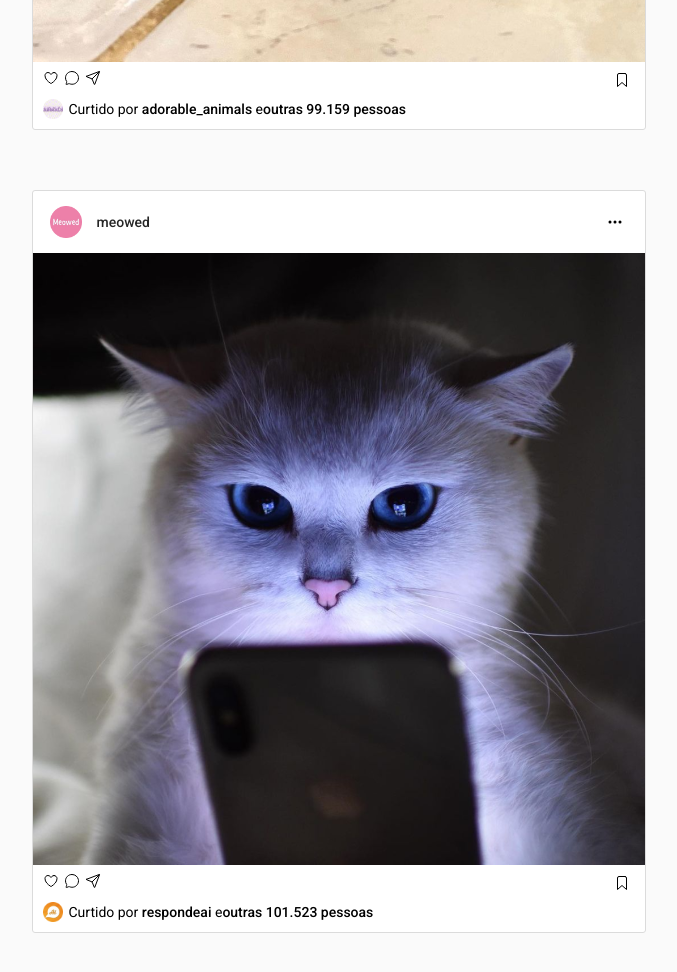
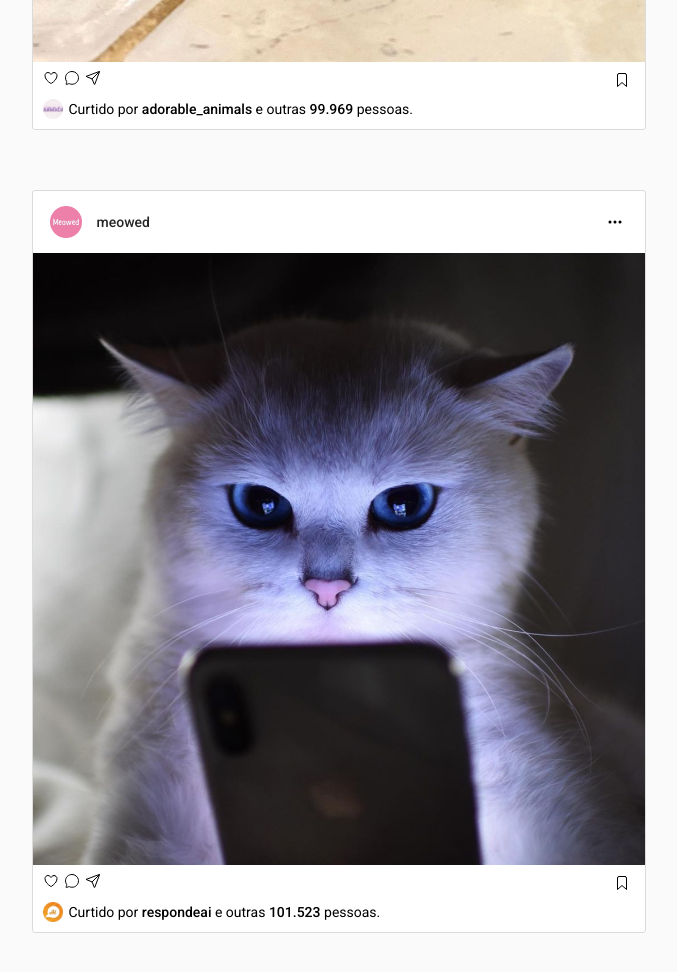
Before and after one commit to thi-coutinho/projeto7-instagramreact, a JavaScript app: page / in a window 1280 px wide. Shown: the part 1646-2618 px from the top of the page, without its empty margins (141-818 px from the left). Built offline with nearby package versions, Linux system fonts and the light colour scheme.

Commit message:
componetização stories e posts

```diff
--- a/public/style.css
+++ b/public/style.css
@@ -31,9 +31,6 @@ body {
   background-color: #ffffff;
   align-items: center;
   margin: 0 auto;
-  /* border: 1px solid #dbdbdb;
-  border-radius: 3px; */
-  /* margin: auto 0; */
 }
 
 .bar-left {
@@ -201,6 +198,10 @@ body {
 .profile img {
   margin-right: 17px;
 }
+.profile ion-icon{
+  color:#8e8e8e ;
+  margin-left: 3px;
+}
 .sidebar span {
   font-weight: 300;
   color: #8e8e8e;
--- a/src/components/Navbar.js
+++ b/src/components/Navbar.js
@@ -1,6 +1,6 @@
 export default function Navbar() {
     return (
-       <div>
+       <>
         <div class="barra-fixa">
                 <div class="barratopo pc">
                     <div class="bar-left">
@@ -33,6 +33,6 @@ export default function Navbar() {
                     <ion-icon name="person-outline"></ion-icon>
                 </div>
             </div>
-       </div>
+       </>
     )
 }
--- a/src/components/Posts.js
+++ b/src/components/Posts.js
@@ -1,15 +1,62 @@
 export default function Posts() {
+    const posts = [
+        {
+            userFoto: "./assets/meowed 1.png",
+            userName: "meowed",
+            imagem: "./assets/gato-telefone 1.png",
+            userCurtiu: {
+                userFoto: "./assets/respondeai 1.png",
+                userName: "respondeai",
+            },
+            curtidas: 101.523,
+        },
+        {
+            userFoto: "./assets/barked 1.png",
+            userName: "barked",
+            imagem: "./assets/dog 1.png",
+            userCurtiu: {
+                userFoto: "./assets/adorableanimals 1.png",
+                userName: "adorable_animals",
+            },
+            curtidas: 99.969,
+        },
+        {
+            userFoto: "./assets/meowed 1.png",
+            userName: "meowed",
+            imagem: "./assets/gato-telefone 1.png",
+            userCurtiu: {
+                userFoto: "./assets/respondeai 1.png",
+                userName: "respondeai",
+            },
+            curtidas: 101.523,
+        },
+    ]
     return (
-        <div>
+        <>
+            {posts.map((p) => (
+                <Post
+                    userFoto={p.userFoto}
+                    userName={p.userName}
+                    imagem={p.imagem}
+                    userCurtiu={p.userCurtiu}
+                    curtidas={p.curtidas} >
+
+                </Post>))}
+        </>
+    )
+}
+
+function Post(props) {
+    return (
         <div class="post">
             <div class="post-top">
                 <div>
-                                <img src=".\assets/meowed 1.png" alt="" />
-                                <p>meowed</p>
+                    <img src={props.userFoto} alt="" />
+                    <p>{props.userName}</p>
                 </div>
                 <ion-icon name="ellipsis-horizontal"></ion-icon>
             </div>
-                        <img class="ajuste-mobile" src=".\assets/gato-telefone 1.png" alt="" />
+            <img class="ajuste-mobile" src={props.imagem} alt="" />
             <div class="post-bottom">
                 <div class="icones-post">
                     <div>
@@ -20,66 +67,11 @@ export default function Posts() {
                     <ion-icon name="bookmark-outline"></ion-icon>
                 </div>
                 <div class="curtidos">
-                                <img src=".\assets/respondeai 1.png" alt="" />
+                    <img src={props.userCurtiu.userFoto} alt={props.userCurtiu.userName} />
                     <p>
-                                    Curtido por <span>respondeai</span> e
-                                    <span>outras 101.523 pessoas</span>
+                        Curtido por <span>{props.userCurtiu.userName}</span> e
+                        outras <span> {props.curtidas} </span> pessoas.
                     </p>
-                            </div>
-                        </div>
-                    </div>
-                    <div class="post">
-                        <div class="post-top">
-                            <div>
-                                <img src=".\assets/barked 1.png" alt="" />
-                                <p>barked</p>
-                            </div>
-                            <ion-icon name="ellipsis-horizontal"></ion-icon>
-                        </div>
-                        <img class="ajuste-mobile" src=".\assets/dog 1.png" alt="" />
-                        <div class="post-bottom">
-                            <div class="icones-post">
-                                <div>
-                                    <ion-icon name="heart-outline"></ion-icon>
-                                    <ion-icon name="chatbubble-outline"></ion-icon>
-                                    <ion-icon name="paper-plane-outline"></ion-icon>
-                                </div>
-                                <ion-icon name="bookmark-outline"></ion-icon>
-                            </div>
-                            <div class="curtidos">
-                                <img src=".\assets/adorableanimals 1.png" alt="" />
-                                <p>
-                                    Curtido por <span>adorable_animals</span> e
-                                    <span>outras 99.159 pessoas</span>
-                                </p>
-                            </div>
-                        </div>
-                    </div>
-                    <div class="post">
-                        <div class="post-top">
-                            <div>
-                                <img src=".\assets/meowed 1.png" alt="" />
-                                <p>meowed</p>
-                            </div>
-                            <ion-icon name="ellipsis-horizontal"></ion-icon>
-                        </div>
-                        <img class="ajuste-mobile" src=".\assets/gato-telefone 1.png" alt="" />
-                        <div class="post-bottom">
-                            <div class="icones-post">
-                                <div>
-                                    <ion-icon name="heart-outline"></ion-icon>
-                                    <ion-icon name="chatbubble-outline"></ion-icon>
-                                    <ion-icon name="paper-plane-outline"></ion-icon>
-                                </div>
-                                <ion-icon name="bookmark-outline"></ion-icon>
-                            </div>
-                            <div class="curtidos">
-                                <img src=".\assets/respondeai 1.png" alt="" />
-                                <p>
-                                    Curtido por <span>respondeai</span> e
-                                    <span>outras 101.523 pessoas</span>
-                                </p>
-                            </div>
                 </div>
             </div>
         </div>
--- a/src/components/Stories.js
+++ b/src/components/Stories.js
@@ -1,41 +1,56 @@
+const stories = [
+    {
+        userFoto: "./assets/9gag 1.png",
+        userName: "9gag"
+    },
+    {
+        userFoto: "./assets/meowed 1.png",
+        userName: "meowed"
+    },
+    {
+        userFoto: "./assets/barked 1.png",
+        userName: "barked"
+    },
+    {
+        userFoto: "./assets/nathanwpylestrangeplanet 1.png",
+        userName: "nathanwpyle..."
+    },
+    {
+        userFoto: "./assets/wawawiwacomicsa 1.png",
+        userName: "wawawiwac..."
+    },
+    {
+        userFoto: "./assets/respondeai 1.png",
+        userName: "respondeai"
+    },
+    {
+        userFoto: "./assets/filomoderna 1.png",
+        userName: "filomoderna"
+    },
+    {
+        userFoto: "./assets/memeriagourmet 1.png",
+        userName: "memeriago."
+    },
+
+]
+
 export default function Stories() {
     return (
         <div class="barra-stories">
             <a href="#">
                 <ion-icon class="pc" name="chevron-forward-circle"></ion-icon>
             </a>
-            <div class="stories-icones">
-                <img src=".\assets/9gag 1.png" />
-                <p>9gag</p>
-            </div>
-            <div class="stories-icones">
-                <img src=".\assets/meowed 1.png" />
-                <p>meowed</p>
-            </div>
-            <div class="stories-icones">
-                <img src=".\assets/barked 1.png" />
-                <p>barked</p>
-            </div>
-            <div class="stories-icones">
-                <img src=".\assets/nathanwpylestrangeplanet 1.png" />
-                <p>nathanwpyle...</p>
-            </div>
-            <div class="stories-icones">
-                <img src=".\assets/wawawiwacomicsa 1.png" />
-                <p>wawawiwac...</p>
-            </div>
-            <div class="stories-icones">
-                <img src=".\assets/respondeai 1.png" />
-                <p>respondeai</p>
-            </div>
-            <div class="stories-icones">
-                <img src=".\assets/filomoderna 1.png" />
-                <p>filomoderna</p>
-            </div>
-            <div class="stories-icones">
-                <img src=".\assets/memeriagourmet 1.png" />
-                <p>memeriago.</p>
-            </div>
+            {stories.map((s)=> <Story userFoto={s.userFoto} userName = {s.userName}/>)}
         </div>
     )
 }
+
+function Story(props) {
+    return (
+        <div class="stories-icones">
+                <img src={props.userFoto} />
+                <p>{props.userName}</p>
+            </div>
+    )
+
+}
--- a/src/components/Usuario.js
+++ b/src/components/Usuario.js
@@ -5,6 +5,7 @@ export default function Usuario() {
             <div>
                 <p>catanomics</p>
                 <span>Catana</span>
+                <ion-icon name="pencil"></ion-icon>
             </div>
         </div>
     )
```
Lines whose indentation alone changed are shown as unchanged.
